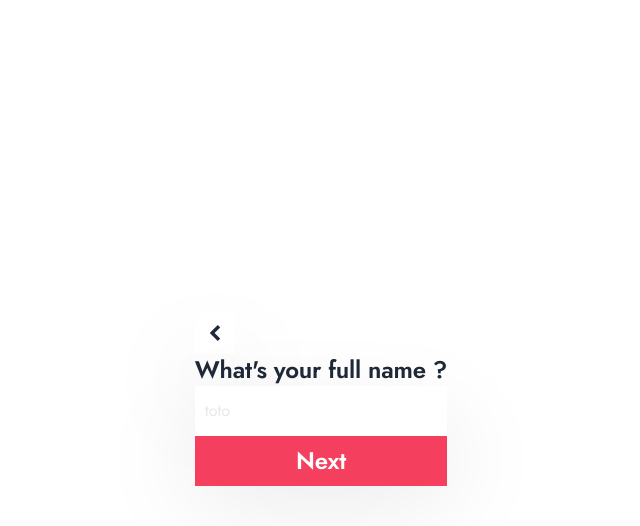
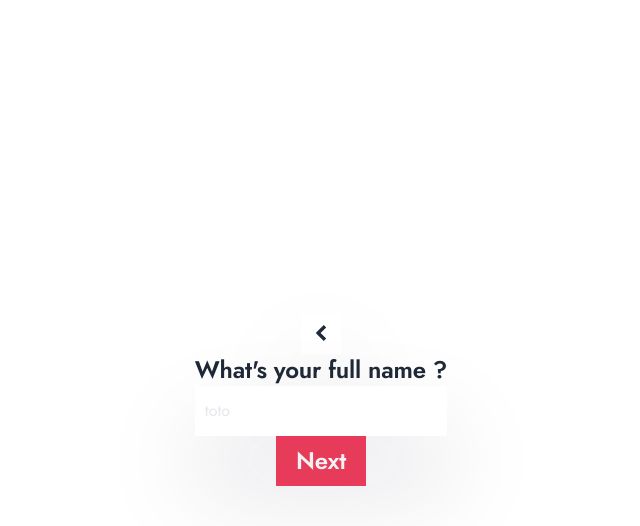
Before and after one commit to baptistehanriat/application-form, a React (Create React App) app: page / in a window 1280 px wide. Both pictures are taken after a click on the button "Start". Shown: the top 526 px of the page, without its empty margins (319-959 px from the left). Built offline with nearby package versions, Linux system fonts and the light colour scheme.

Commit message:
Properly save answer and can now navigate between question

```diff
--- a/src/App.tsx
+++ b/src/App.tsx
@@ -8,104 +8,104 @@ import { H1, P1 } from './components/style/texts'
 
 interface Question {
   text: string
-  type: 'fullName' | 'email' | 'phoneNumber' | 'budget'
+  type: 'shortString' | 'email' | 'phoneNumber' | 'budget'
+  answerKey: string
 }
 
 function App() {
-  const [answers, setAnswers] = useState<string[]>([])
-  const [previousAnswer, setPreviousAnswer] = useState('')
+  const [answers, setAnswers] = useState<Record<string, string>>({})
   const [index, setIndex] = useState(0)
-  const [start, setStart] = useState(false)
-  const [end, setEnd] = useState(false)
 
-  const onGoNext = (answer: string) => {
-    const newAnswers = [...answers, answer]
-    console.log(newAnswers)
-    setAnswers(newAnswers)
-    setPreviousAnswer(newAnswers[index])
+  const [questionnaireStatus, setQuestionnaireStatus] = useState<
+    'ready' | 'ongoing' | 'finished'
+  >('ready')
+
+  const onChange = (answer: string) => {
+    const currentQuestion = tenantQuestionnaire[index]
+    setAnswers({
+      ...answers,
+      [currentQuestion.answerKey]: answer,
+    })
+  }
+
+  const onGoNext = () => {
     if (index === tenantQuestionnaire.length - 1) {
-      setEnd(true)
+      setQuestionnaireStatus('finished')
     } else {
+      // const nextQuestion = tenantQuestionnaire[index + 1]
       setIndex(index + 1)
     }
-    console.log('answersNext', answers)
   }
 
   const onGoBack = () => {
-    console.log('answersBack', answers)
     if (index === 0) {
-      setStart(false)
+      setQuestionnaireStatus('ready')
     } else {
+      // const previousQuestion = tenantQuestionnaire[index - 1]
       setIndex(index - 1)
     }
   }
 
-  console.log(answers)
   const tenantQuestionnaire: Question[] = [
     {
       text: "What's your full name ?",
-      type: 'fullName',
+      type: 'shortString',
+      answerKey: 'nameAnswerKey',
     },
     {
       text: "What's your email ?",
       type: 'email',
+      answerKey: 'emailAnswerKey',
     },
     {
       text: "What's your phone number ?",
       type: 'phoneNumber',
+      answerKey: 'phoneAnswerKey',
     },
     {
       text: 'Select your budget',
-      type: 'budget',
+      type: 'budget', // At some point we can have one generic for this one
+      answerKey: 'budgetAnswerKey',
     },
   ]
 
   return (
     <Container>
-      {!start ? (
+      {questionnaireStatus === 'ready' && (
         <>
           <H1 style={{ marginBottom: 50 }}>Ready to join us ? 🚀</H1>
           <ButtonPrimary
             label="Start"
             onClick={() => {
-              setStart(true)
+              setQuestionnaireStatus('ongoing')
             }}
           />
         </>
-      ) : !end ? (
+      )}
+      {questionnaireStatus === 'ongoing' && (
         <>
+          <ButtonBack onClick={onGoBack} />
           <QuestionField
-            answers={answers}
-            savedAnswer={previousAnswer}
-            onGoBack={onGoBack}
-            onGoNext={onGoNext}
-            text={tenantQuestionnaire[index].text}
+            onChange={onChange}
+            answer={answers[tenantQuestionnaire[index].answerKey]}
+            question={tenantQuestionnaire[index]}
           />
+          <ButtonPrimary label="Next" onClick={onGoNext} />
         </>
-      ) : (
+      )}
+      {questionnaireStatus === 'finished' && (
         <>
           <P1>Questionnaire Finished</P1>
-          {answers.map((answer) => {
-            return <P1 key={answer}>{answer}</P1>
-          })}
         </>
       )}
     </Container>
   )
 }
 
-function QuestionField(props: {
-  text: string
-  answers: string[]
-  savedAnswer: string
-  onGoBack(): void
-  onGoNext(answer: string): void
-}) {
-  const [answer, setAnswer] = useState(props.savedAnswer)
+function QuestionField(props: QuestionFieldProps) {
   const keyDownHandler = (event: React.KeyboardEvent<HTMLInputElement>) => {
     if (event.code === 'Enter') {
-      props.onGoNext(answer)
-      setAnswer('')
+      // props.onChange()
     }
   }
 
@@ -113,29 +113,25 @@ function QuestionField(props: {
     return /^[a-zA-Z0-9]+@[a-zA-Z0-9]+\.[A-Za-z]+$/.test(email)
   }
 
-  console.log('this is my answers', props.answers)
   return (
     <View>
-      <ButtonBack onClick={props.onGoBack} />
-      <P1>{props.text}</P1>
+      <P1>{props.question.text}</P1>
       <PrettyInputBase
         type="email"
         placeholder="toto"
         onKeyDown={keyDownHandler}
-        value={answer}
-        onChange={(e) => setAnswer(e.target.value)}
+        value={props.answer || ''}
+        onChange={(e) => props.onChange(e.target.value)}
       ></PrettyInputBase>
-      <ButtonPrimary
-        label="Next"
-        onClick={() => {
-          props.onGoNext(answer)
-          setAnswer('')
-        }}
-      />
     </View>
   )
 }
 
+interface QuestionFieldProps {
+  question: Question
+  answer: string
+  onChange(answer: string): void
+}
 const Container = styled(View)`
   justify-content: center;
   align-items: center;
```
